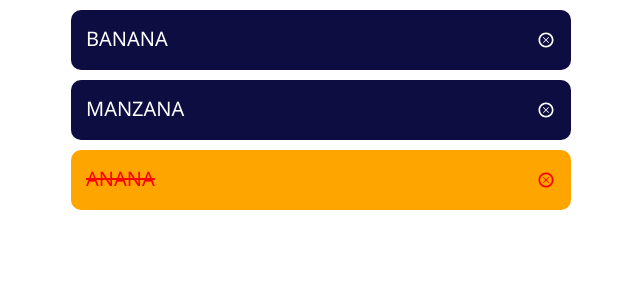
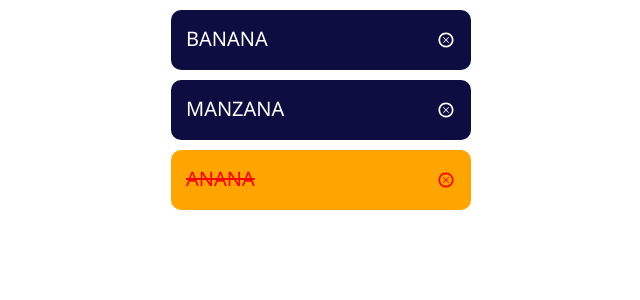
Before and after one commit to GonzaloSantillan-73/aplicacion-de-tareas, a React (Vite) app: page / in a window 1280 px wide. Shown: the top 300 px of the page, without its empty margins (319-959 px from the left). Built offline with nearby package versions, Linux system fonts and the light colour scheme.

Commit message:
ajustes en el tamaño de contenedor de tarea

```diff
--- a/src/styles/Tarea.css
+++ b/src/styles/Tarea.css
@@ -1,5 +1,6 @@
 .contenedor-tarea{
-  width: 500px;
+  width: 300px;
+  max-width: 500px;
   height: 60px;
   font-size: 20px;
   background-color: rgb(13, 13, 65);
```
